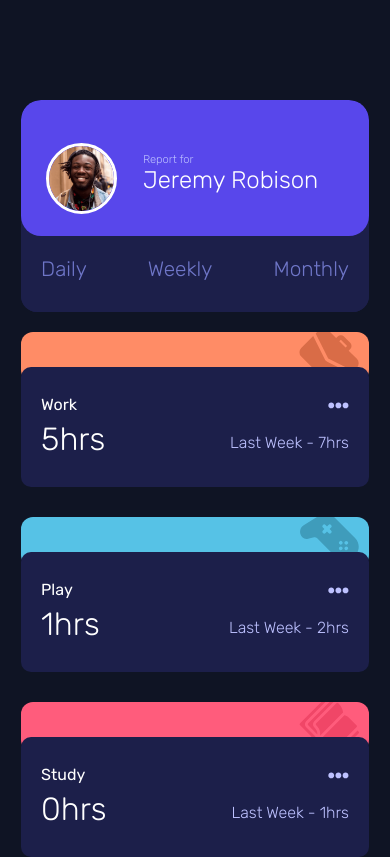
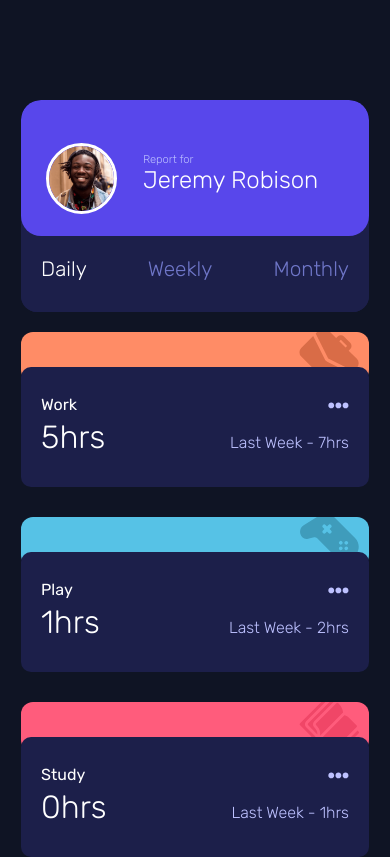
Before and after one commit to javierb256/Time-Management-Dashboard, a React (Create React App) app: page / in a window 390 px wide. Shown: the top 857 px of the page. Built offline with nearby package versions, Linux system fonts and the light colour scheme.

Commit message:
Fixed state change and restructured component hierarchy. Cleaned up code and added new comments

```diff
--- a/src/App.js
+++ b/src/App.js
@@ -1,14 +1,9 @@
 import "./App.css";
-// import Card from "./Components/Card";
-// import BigCard from "./Components/BigCard";
 import Layout from "./layout/Layout";
 
 function App() {
   return (
-    // Display cards within a layout
     <>
-      {/* <Card />
-      <BigCard /> */}
       <Layout />
     </>
   );
--- a/src/Components/BigCard.js
+++ /dev/null
@@ -1,58 +0,0 @@
-//add BigCard styling
-import classes from "./BigCard.module.css";
-import profile from "../images/image-jeremy.png";
-function BigCard() {
-  return (
-    // <div className={classes.userContainer}>
-    //   <div className={classes.user}>
-    //     <div className={classes.userContent}>
-    //       <img src={profile} alt="user card" className={classes.profilePic} />
-    //       <div className={classes.userInformation}>
-    //         <h6>Report for</h6>
-    //         <p className={classes.username}>Jeremy Robison</p>
-    //       </div>
-    //     </div>
-    //     <ul>
-    //         <li>Daily</li>
-    //         <li>Weekly</li>
-    //         <li>Monthly</li>
-    //     </ul>
-    //   </div>
-    // </div>
-
-    <div className={classes.userContainer}>
-      <div className={classes.userContent}>
-        <div className={classes.imageContainer}>
-          <img src={profile} alt="user card" className={classes.profilePic} />
-        </div>
-        <div className={classes.userInformation}>
-          <h6>Report for</h6>
-          <p className={classes.username}>Jeremy Robison</p>
-        </div>
-      </div>
-      <div className={classes.timeFilter}>
-        <ul>
-          <li>Daily</li>
-          <li>Weekly</li>
-          <li>Monthly</li>
-        </ul>
-      </div>
-      {/* <div className={classes.user}>
-        <div className={classes.userContent}>
-          <img src={profile} alt="user card" className={classes.profilePic} />
-          <div className={classes.userInformation}>
-            <h6>Report for</h6>
-            <p className={classes.username}>Jeremy Robison</p>
-          </div>
-        </div>
-        <ul>
-          <li>Daily</li>
-          <li>Weekly</li>
-          <li>Monthly</li>
-        </ul>
-      </div> */}
-    </div>
-  );
-}
-
-export default BigCard;
--- a/src/Components/BigCard.module.css
+++ /dev/null
@@ -1,138 +0,0 @@
-h6 {
-  margin-bottom: 0;
-}
-ul {
-  color: white;
-  list-style-type: none;
-  font-family: "Rubik", sans-serif;
-  padding-left: 25px;
-}
-li {
-  font-size: 0.8rem;
-  font-weight: 100;
-  margin-bottom: 15px;
-  color: hsl(235, 45%, 61%);
-}
-
-li:hover {
-  cursor: pointer;
-}
-.userContainer {
-  display: flex;
-  flex-direction: column;
-  /* height: 250px;
-    width: 110px; */
-  height: 390px;
-  max-width: 210px;
-  border-top-left-radius: 20px;
-  border-top-right-radius: 20px;
-  border-bottom-left-radius: 7px;
-  border-bottom-right-radius: 7px;
-  background-color: hsl(235, 46%, 20%);
-  z-index: 2;
-}
-/* .user{
-    display: absolute;
-    height: 260px;
-    max-width: 210px;
-    background-color: hsl(246, 80%, 60%);
-    border-radius: 8px;
-    z-index: 1;
-
-} */
-
-.timeFilter {
-  background-color: hsl(235, 46%, 20%);
-}
-.userContent {
-  display: flex;
-  flex-direction: column;
-  border-radius: 10px;
-  background-color: hsl(246, 80%, 60%);
-  padding: 30px 25px;
-}
-.imageContainer{
-    width: 50%;
-}
-.profilePic {
-    width: 100%;
-    border: solid;
-    border-color: white;
-    border-radius: 50px;
-  /* border: solid;
-  border-color: white;
-  border-radius: 50px;
-  width: 40%; */
-}
-.userInformation {
-  margin-top: 30px;
-}
-.userInformation > p {
-  margin-top: 0;
-}
-.username {
-  font-family: "Rubik", sans-serif;
-  color: white;
-  font-size: 1.5rem;
-  font-weight: 100;
-}
-
-@media screen and (max-width: 767.98px) {
-  .userContainer {
-    max-width: 93%;
-    margin: auto;
-    overflow: hidden;
-    height: 212px;
-    border-bottom-left-radius: 16px;
-    border-bottom-right-radius: 16px;
-  }
-
-  .userContent {
-    flex-direction: row;
-    border-radius: 20px;
-    height: 36%;
-  }
-
-  ul{
-      display: flex;
-      flex-direction: row;
-      justify-content: space-between;
-      padding: 5px 20px;
-      /* background-color: red; */
-  }
-
-  li{
-      font-size: 1.3rem;
-      /* background-color: red;
-      display: inline;
-      width: 32%;
-      float: left; */
-  }
-
-  .profilePic {
-    border-radius: 100%;
-    width: 90%;
-    max-width: 70px;
-  }
-
-  .imageContainer{
-      margin-right: 25px;
-      /* margin-top: 21px; */
-      margin-top: 13px;
-      width: 25%;
-  }
-  .userInformation{
-      width: 70%;
-  }
-
-}
-
-@media screen and (max-width: 320px){
-    .profilePic{
-        width: 80px;
-    }
-
-    .imageContainer{
-        margin-right: 35px;
-    }
-}
--- a/src/Components/Card.js
+++ b/src/Components/Card.js
@@ -1,12 +1,8 @@
 //Small cards for that displays title,hrs taken, tiny description, options button
 
-//TODO 1: create card container
-//TODO 2: add card styling
-//TODO 3: add background at the top of the cards
 import classes from "./Card.module.css";
 
 function Card(props) {
-  // return <div className={classes.container}>{props.children}</div>;
   return (
     <>
     <div className={classes.container}>{props.children}</div>
--- a/src/Components/Card.module.css
+++ b/src/Components/Card.module.css
@@ -1,7 +1,5 @@
 
 .container{
-    /* max-width: 200px; */
-    /* width: 200px; */
     width: 170px;
     height: 140px;
     background-color: hsl(235, 46%, 20%);
@@ -11,7 +9,7 @@
 }
 
 .container:hover{
-    background-color: hsl(235, 45%, 61%);
+    background-color: rgba(52,57,123,255);
 }
 
 @media screen and (max-width: 767.98px) {
--- a/src/Information/Hours.js
+++ b/src/Information/Hours.js
@@ -1,13 +1,6 @@
-//Display 6 cards with each categories information
-
-//TODO 1: Display 6 cards w/out data
-//TODO 2: Display cards w/data from JSON, will need a forEach or a .map()
-//TODO 3: see how each card has own color and image
-//TODO 4: Change color on card hover
-//TODO 5: Add three dot button
+//displays individual cards with different hours
 
 import Card from "../Components/Card";
-import data from "../data.json";
 import classes from "./Hours.module.css";
 import { FontAwesomeIcon } from "@fortawesome/react-fontawesome";
 import { faEllipsisH } from "@fortawesome/free-solid-svg-icons";
@@ -21,10 +14,11 @@ import selfCare from "../images/icon-self-care.svg";
 
 const background = [work, play, study, exercise, social, selfCare];
 
-function Hours() {
+function Hours(props) {
+  let time = props.time;
   return (
     <>
-      {data.map((element, index) => {
+      {props.data.map((element, index) => {
         return (
           <div className={classes.background}>
             <div className={classes.icon}>
@@ -40,16 +34,18 @@ function Hours() {
                   <h5>
                     {element.title}
                     <span>
-                      <FontAwesomeIcon icon={faEllipsisH} className={classes.ellips}/>
+                      <FontAwesomeIcon
+                        icon={faEllipsisH}
+                        className={classes.ellips}
+                      />
                     </span>
                   </h5>
                   <div className={classes.timeContainer}>
-                    <h3>{element.timeframes.daily.current}hrs</h3>
+                    <h3>{element.timeframes[time].current}hrs</h3>
                     <h6 className={classes.previous}>
                       Last Week - {element.timeframes.daily.previous}hrs
                     </h6>
                   </div>
-                  {/* <div className={classes.top}></div> */}
                 </div>
               </Card>
             </div>
--- a/src/Information/Hours.module.css
+++ b/src/Information/Hours.module.css
@@ -4,10 +4,8 @@ span{
     float: right;
     color: hsl(236, 100%, 87%);
 }
-
-
 h3{
-    margin-top: -3px;
+    margin-top: -5px;
     color: white;
     font-family: 'Rubik', sans-serif;
     font-size: 3rem;
@@ -19,7 +17,6 @@ h5{
     font-family: 'Rubik', sans-serif;
     font-weight: 400;
 }
-
 h6{
     margin-top: -7px;
     color: hsl(236, 100%, 87%);
@@ -27,15 +24,12 @@ h6{
     font-size: 0.7rem;
     font-weight: 300;
 }
-
 .iconImage{
     margin-top: -4px;
     margin-right: 10px;
-    /* width: 50px; */
     height: 60px;
     z-index: 3;
 }
-
 .icon{
     position: absolute;
     overflow-y: hidden;
@@ -48,8 +42,6 @@ h6{
     height: 50px;
     z-index: 1;
 }
-
-
 .cardDiv{
     position: relative;
     margin-top: 35px;
@@ -59,9 +51,11 @@ h6{
 .cardInformation{
     padding: 1px 20px;
 }
-
 .previous{
     margin-top: -45px;
+}
+.ellips{
+    cursor: pointer;
 }
 
 .background:nth-child(1){
@@ -82,7 +76,6 @@ h6{
 .background:nth-child(6){
     background-color: hsl(43, 84%, 65%);
 }
-
 @media screen and (max-width: 767.98px){
     .background{
         width: 93%;
--- a/src/Information/User.js
+++ b/src/Information/User.js
@@ -1,19 +1,54 @@
-//User information
+//displays the user information and filter to change times
+import classes from "../Information/User.module.css";
+import profile from "../images/image-jeremy.png";
 
-import BigCard from "../Components/BigCard";
+function User({ setTime }) {
+  function dailyActive() {
+    document.getElementById("daily").style.color = "white";
+    document.getElementById("weekly").style.color = "hsl(235, 45%, 61%)";
+    document.getElementById("monthly").style.color = "hsl(235, 45%, 61%)";
+    setTime("daily");
+  }
 
-//TODO 1: display single user card w/out data
-//TODO 2: populate card with JSON data
-//TODO 3: add 3 different categories at buttom of card
-//TODO 4: onclick change data on all cards even small cards
-//TODO 5: make sure User card shrinks on mobile device
+  function weeklyActive() {
+    document.getElementById("weekly").style.color = "white";
+    document.getElementById("daily").style.color = "hsl(235, 45%, 61%)";
+    document.getElementById("monthly").style.color = "hsl(235, 45%, 61%)";
+    setTime("weekly");
+  }
 
-function User(){
-    return (
-        <BigCard >
-
-        </BigCard>
-    );
+  function monthlyActive() {
+    document.getElementById("daily").style.color = "hsl(235, 45%, 61%)";
+    document.getElementById("weekly").style.color = "hsl(235, 45%, 61%)";
+    document.getElementById("monthly").style.color = "white";
+    setTime("monthly");
+  }
+  return (
+    <div className={classes.userContainer}>
+      <div className={classes.userContent}>
+        <div className={classes.imageContainer}>
+          <img src={profile} alt="user card" className={classes.profilePic} />
+        </div>
+        <div className={classes.userInformation}>
+          <h6>Report for</h6>
+          <p className={classes.username}>Jeremy Robison</p>
+        </div>
+      </div>
+      <div className={classes.timeFilter}>
+        <ul>
+          <li onClick={dailyActive} id="daily">
+            Daily
+          </li>
+          <li onClick={weeklyActive} id="weekly">
+            Weekly
+          </li>
+          <li onClick={monthlyActive} id="monthly">
+            Monthly
+          </li>
+        </ul>
+      </div>
+    </div>
+  );
 }
 
 export default User;
--- /dev/null
+++ b/src/Information/User.module.css
@@ -0,0 +1,121 @@
+h6 {
+    margin-bottom: 0;
+  }
+  ul {
+    color: white;
+    list-style-type: none;
+    font-family: "Rubik", sans-serif;
+    padding-left: 25px;
+  }
+  li {
+    font-size: 0.8rem;
+    font-weight: 100;
+    margin-bottom: 15px;
+    color: hsl(235, 45%, 61%);
+  }
+  li:nth-child(1){
+    color: white;
+  }
+
+  li:hover {
+    cursor: pointer;
+  }
+  li:target{
+      color: red;
+  }
+  .userContainer {
+    display: flex;
+    flex-direction: column;
+    height: 390px;
+    max-width: 210px;
+    border-top-left-radius: 20px;
+    border-top-right-radius: 20px;
+    border-bottom-left-radius: 7px;
+    border-bottom-right-radius: 7px;
+    background-color: hsl(235, 46%, 20%);
+    z-index: 2;
+  }
+  .timeFilter {
+    background-color: hsl(235, 46%, 20%);
+  }
+  .userContent {
+    display: flex;
+    flex-direction: column;
+    border-radius: 10px;
+    background-color: hsl(246, 80%, 60%);
+    padding: 30px 25px;
+  }
+  .imageContainer{
+      width: 50%;
+  }
+  .profilePic {
+      width: 100%;
+      border: solid;
+      border-color: white;
+      border-radius: 50px;
+  }
+  .userInformation {
+    margin-top: 30px;
+  }
+  .userInformation > p {
+    margin-top: 0;
+  }
+  .username {
+    font-family: "Rubik", sans-serif;
+    color: white;
+    font-size: 1.5rem;
+    font-weight: 100;
+  }
+
+  @media screen and (max-width: 767.98px) {
+    .userContainer {
+      max-width: 93%;
+      margin: auto;
+      overflow: hidden;
+      height: 212px;
+      border-bottom-left-radius: 16px;
+      border-bottom-right-radius: 16px;
+    }
+
+    .userContent {
+      flex-direction: row;
+      border-radius: 20px;
+      height: 36%;
+    }
+
+    ul{
+        display: flex;
+        flex-direction: row;
+        justify-content: space-between;
+        padding: 5px 20px;
+    }
+
+    li{
+        font-size: 1.3rem;
+    }
+
+    .profilePic {
+      border-radius: 100%;
+      width: 90%;
+      max-width: 70px;
+    }
+
+    .imageContainer{
+        margin-right: 25px;
+        margin-top: 13px;
+        width: 25%;
+    }
+    .userInformation{
+        width: 70%;
+    }
+  }
+
+  @media screen and (max-width: 320px){
+      .profilePic{
+          width: 80px;
+      }
+
+      .imageContainer{
+          margin-right: 35px;
+      }
+  }
--- a/src/layout/Layout.js
+++ b/src/layout/Layout.js
@@ -1,21 +1,21 @@
-//create the layout for how the cards will be displayed
-
-//TODO 1: Bring in data for 6 cards
-//TODO 2: Bring in User data
-//TODO 3: Make sure the desktop view looks good
-//TODO 4: Make sure mobile view is responsive
-
+// Main layout for the page structure
 import Hours from "../Information/Hours";
 import User from "../Information/User";
 import classes from "../layout/Layout.module.css";
+import numbers from "../data.json";
+import { useState } from "react";
+
+
 function Layout() {
+  const [data, setData] = useState(numbers);
+  const [time, setTime] = useState("daily");
   return (
     <div className={classes.mainContainer}>
       <div className={classes.userContainer}>
-        <User />
+        <User data ={data} setTime={setTime}/>
       </div>
       <div className={classes.hoursContainer}>
-        <Hours />
+        <Hours data={data} time={time}/>
       </div>
     </div>
   );
--- a/src/layout/Layout.module.css
+++ b/src/layout/Layout.module.css
@@ -2,46 +2,28 @@ body{
     background-color: hsl(226, 43%, 10%);
 }
 .mainContainer{
-    /* background-color: red; */
-    /* width: 100%; */
-    max-width: 900px;
-    /* max-width: 60%; */
+    max-width: 780px;
     margin: 100px auto;
     display: flex;
     flex-flow: row ;
-    /* justify-content: space-between; */
-    /* gap: 5px; */
 }
-
-/* .cardContainer{
-    max-width: 90%;
-} */
-
-
 .hoursContainer{
-    /* background-color: hotpink; */
     margin-left: 20px;
-    /* width: 100%; */
     max-width: 550px;
     display: flex;
     flex-flow: row wrap;
-    /* gap: 12px; */
     column-gap: 20px;
     row-gap: 20px;
     z-index: 0;
 }
-
-
 @media only screen and (max-width: 767.98px){
     .mainContainer{
-        /* background-color: green; */
         flex-direction: column;
         row-gap: 20px;
         margin-bottom: 200px;
     }
     .userContainer{
         width: 100%;
-
     }
 
     .hoursContainer{
```
